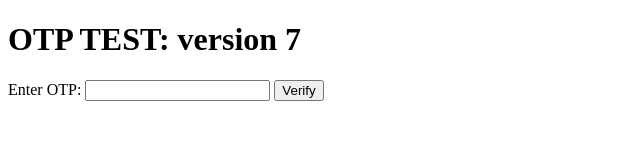
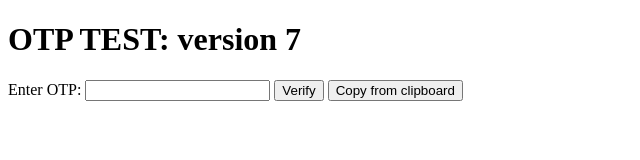
Before and after one commit to HoseaNganga/Test-Otp, a website: page index.html in a window 1280 px wide. Shown: the whole page, without its empty margins (0-640 px from the left). Drawn offline with Linux system fonts and the light colour scheme.

Commit message:
trigger upload

```diff
--- a/index.html
+++ b/index.html
@@ -18,7 +18,7 @@
         class="otp-input"
       />
       <button type="submit">Verify</button>
-      <!--   <button onclick="fetchOTPFromClipboard()">Copy from clipboard</button> -->
+        <button onclick="fetchOTPFromClipboard()">Copy from clipboard</button>
     </form>
   </div>
 
```
